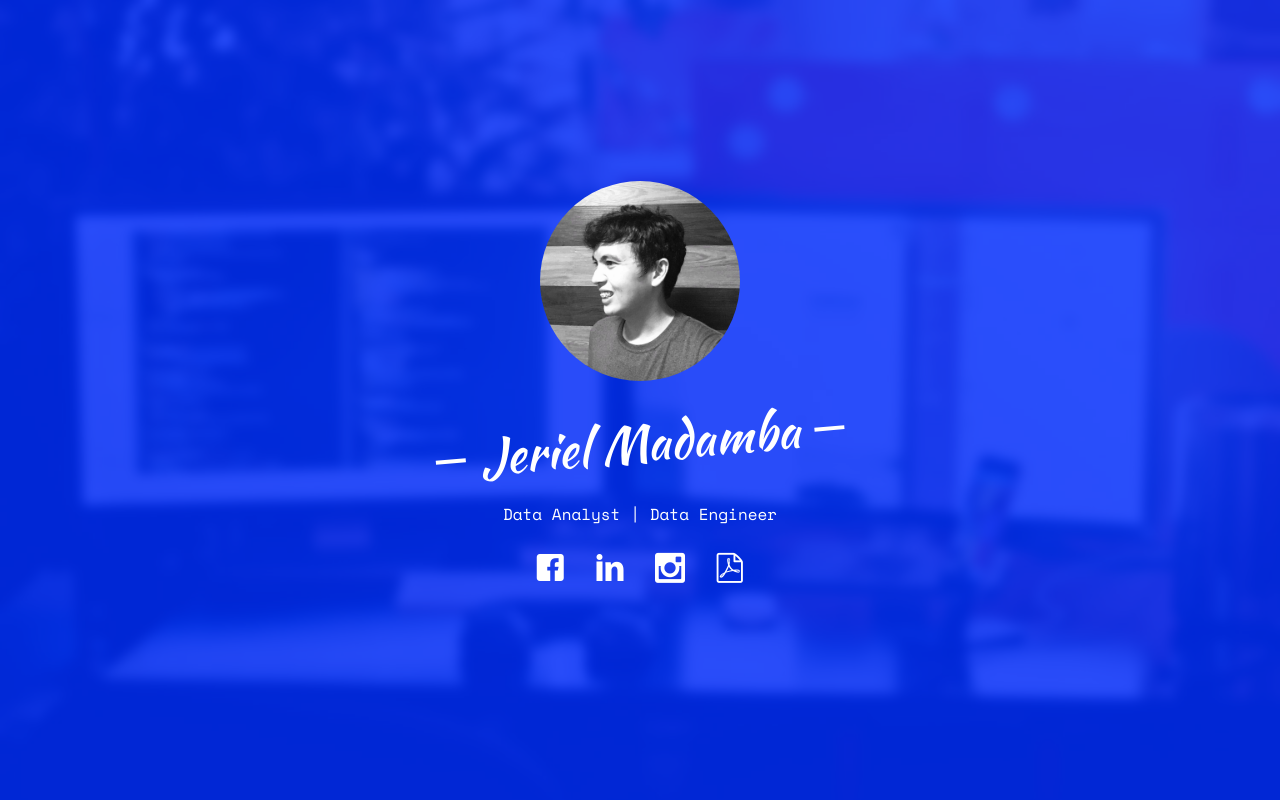
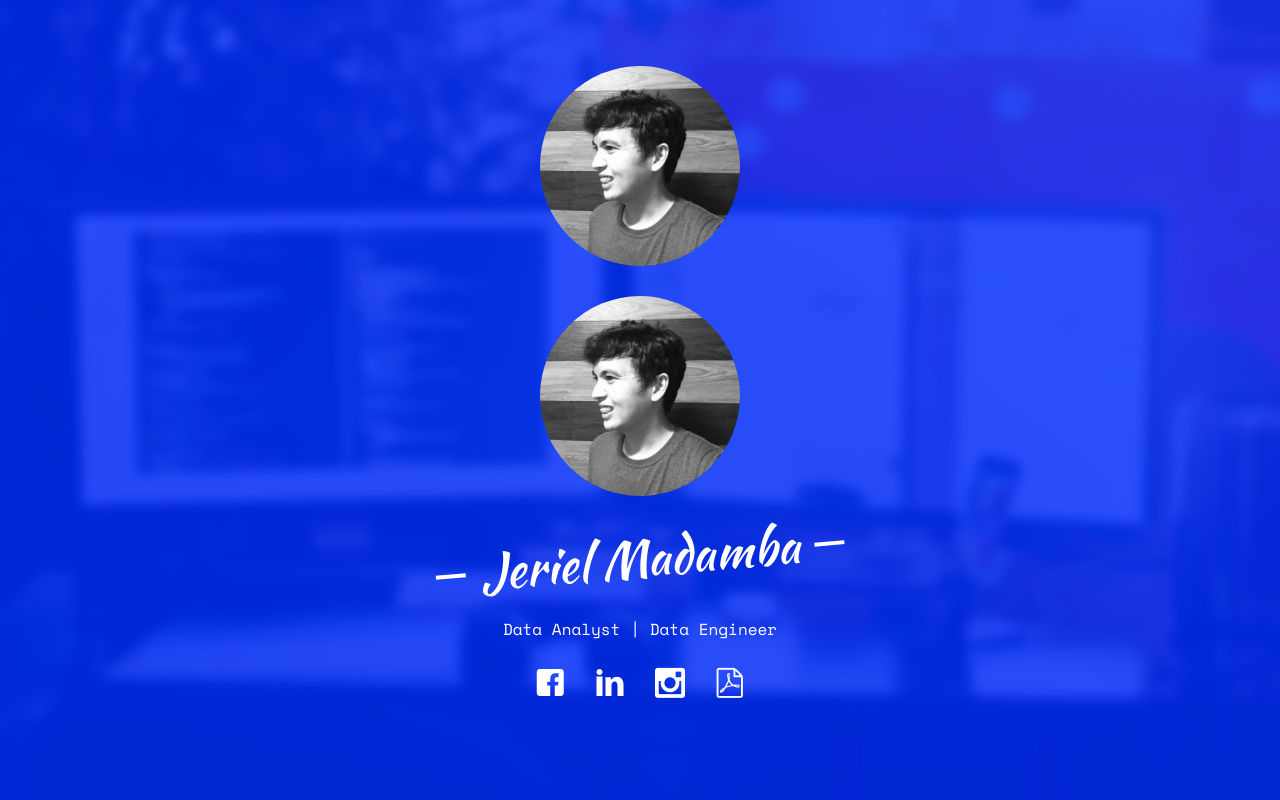
Before and after one commit to leij31/leij31.github.io, a plain HTML site: page index.html in a window 1280 px wide. Shown: the top 800 px of the page. Drawn offline with nearby package versions, Linux system fonts and the light colour scheme; some packages are replaced by stand-ins of ours; no server answers; files whose address does not match are found by name.

Commit message:
Update index.html

```diff
--- a/index.html
+++ b/index.html
@@ -99,6 +99,7 @@
 				<div class="col-md-8 col-md-offset-2 text-center">
 					<div class="display-t js-fullheight">
 						<div class="display-tc js-fullheight animate-box" data-animate-effect="fadeIn">
+							<div class="profile-thumb" style="background: url(images/leij.JPG);"></div>
 							<div class="profile-thumb" style="background: url(images/leij.JPG);"></div>
 							<h1><span>Jeriel Madamba</span></h1>
 							<h3><span>Data Analyst | Data Engineer</span></h3>
```
